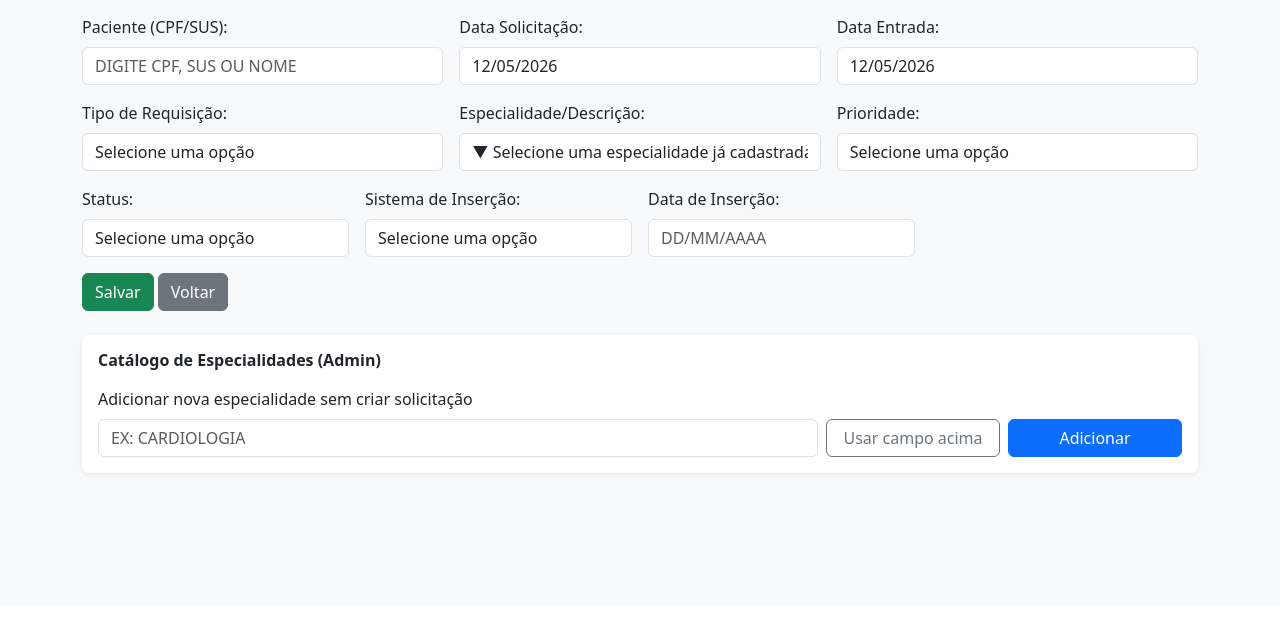
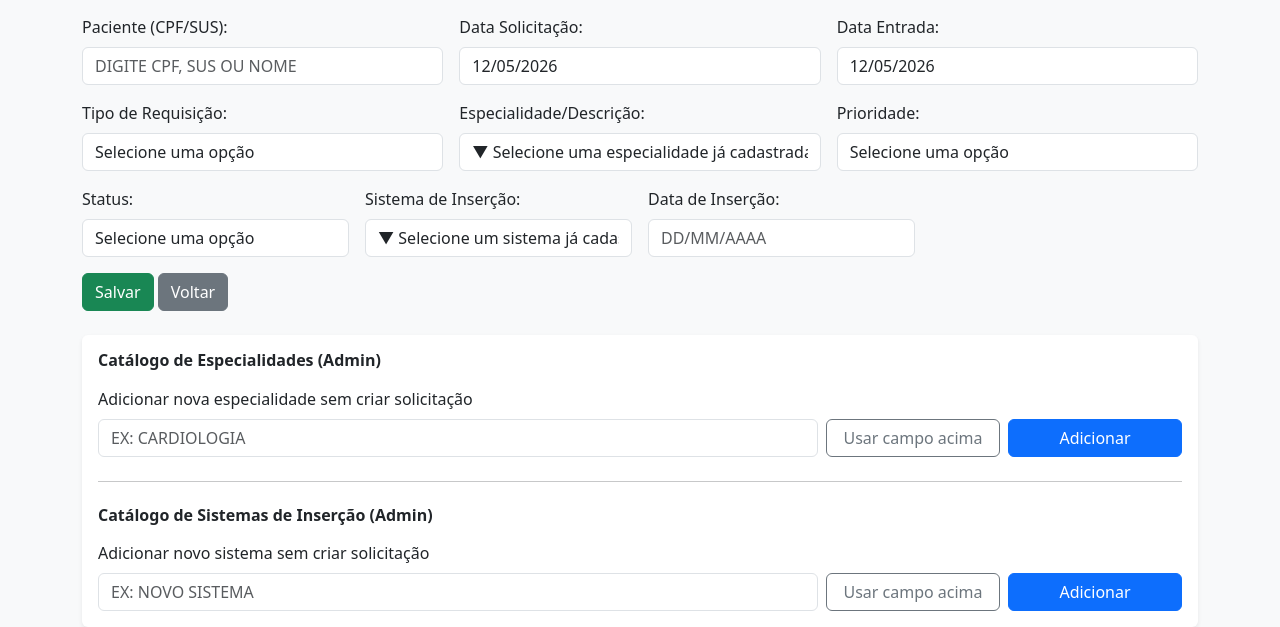
Before and after one commit to diegorafa87/GestaoRegulacao, a Flask app: page /nova_solicitacao in a window 1280 px wide. Shown: the part 195-822 px from the top of the page. Before the commit the page ends 671 px from the top, so only its background shows below. Run offline with Flask 3, Linux system fonts and the light colour scheme; the visitor is signed in with stand-in values (Sample User, id 1); data that the repository does not hold is empty; some libraries are stand-ins or nearby versions.

Commit message:
feat: aplica catálogo dinâmico ao sistema de inserção

```diff
--- a/app.py
+++ b/app.py
@@ -691,6 +691,34 @@ def listar_especialidades():
     conn.close()
     return [r[0] for r in resultados if r and r[0]]
 
+SISTEMAS_INSERCAO_PADRAO = [
+    'COPIRN',
+    'REGULA RN',
+    'REGULA CIRURGIA',
+    'SISREG',
+    'SOLICITA LMEEC',
+    'SMS FERNANDO PEDROZA',
+    'CONVÊNIO',
+]
+
+def listar_sistemas_insercao():
+    conn = conectar()
+    c = conn.cursor()
+    c.execute(
+        '''
+        SELECT DISTINCT TRIM(valor) AS valor
+        FROM sugestao_solicitacao
+        WHERE tipo = 'sistema_insercao'
+          AND TRIM(valor) <> ''
+        ORDER BY valor
+        '''
+    )
+    resultados = c.fetchall()
+    conn.close()
+
+    catalogo = [r[0] for r in resultados if r and r[0]]
+    return sorted(set(SISTEMAS_INSERCAO_PADRAO + catalogo))
+
 @app.route('/')
 def index():
     return render_template('index.html')
@@ -1063,18 +1091,48 @@ def nova_solicitacao():
 
         if not paciente_id_resolvido:
             flash('Paciente não encontrado. Selecione um paciente válido pelo CPF, SUS ou nome.', 'warning')
-            return render_template('nova_solicitacao.html', especialidades=listar_especialidades())
+            return render_template(
+                'nova_solicitacao.html',
+                especialidades=listar_especialidades(),
+                sistemas_insercao=listar_sistemas_insercao(),
+            )
 
         if not especialidade:
             flash('Informe a especialidade/descrição da solicitação.', 'warning')
-            return render_template('nova_solicitacao.html', especialidades=listar_especialidades())
+            return render_template(
+                'nova_solicitacao.html',
+                especialidades=listar_especialidades(),
+                sistemas_insercao=listar_sistemas_insercao(),
+            )
+
+        if not sistema_insercao:
+            flash('Informe o sistema de inserção.', 'warning')
+            return render_template(
+                'nova_solicitacao.html',
+                especialidades=listar_especialidades(),
+                sistemas_insercao=listar_sistemas_insercao(),
+            )
 
         especialidades_catalogo = listar_especialidades()
         especialidade_existe_catalogo = especialidade in especialidades_catalogo
+        sistemas_catalogo = listar_sistemas_insercao()
+        sistema_existe_catalogo = sistema_insercao in sistemas_catalogo
 
         if not especialidade_existe_catalogo and not apenas_admin():
             flash('A criação de nova especialidade é permitida apenas para administradores. Selecione uma opção existente.', 'warning')
-            return render_template('nova_solicitacao.html', especialidades=especialidades_catalogo)
+            return render_template(
+                'nova_solicitacao.html',
+                especialidades=especialidades_catalogo,
+                sistemas_insercao=sistemas_catalogo,
+            )
+
+        if not sistema_existe_catalogo and not apenas_admin():
+            flash('A criação de novo sistema de inserção é permitida apenas para administradores. Selecione uma opção existente.', 'warning')
+            return render_template(
+                'nova_solicitacao.html',
+                especialidades=especialidades_catalogo,
+                sistemas_insercao=sistemas_catalogo,
+            )
 
         conn = conectar()
         c = conn.cursor()
@@ -1089,10 +1147,23 @@ def nova_solicitacao():
                 ''',
                 ('especialidade', especialidade)
             )
+        if apenas_admin() and not sistema_existe_catalogo:
+            c.execute(
+                '''
+                INSERT INTO sugestao_solicitacao (tipo, valor)
+                VALUES (%s, %s)
+                ON CONFLICT DO NOTHING
+                ''',
+                ('sistema_insercao', sistema_insercao)
+            )
         conn.commit()
         conn.close()
         return redirect(url_for('solicitacoes'))
-    return render_template('nova_solicitacao.html', especialidades=listar_especialidades())
+    return render_template(
+        'nova_solicitacao.html',
+        especialidades=listar_especialidades(),
+        sistemas_insercao=listar_sistemas_insercao(),
+    )
 
 @app.route('/admin/especialidades', methods=['POST'])
 @login_required_admin
@@ -1120,6 +1191,35 @@ def adicionar_especialidade_admin():
         flash('Especialidade adicionada com sucesso ao catálogo.', 'success')
     else:
         flash('Essa especialidade já existe no catálogo.', 'info')
+
+    return redirect(url_for('nova_solicitacao'))
+
+@app.route('/admin/sistemas-insercao', methods=['POST'])
+@login_required_admin
+def adicionar_sistema_insercao_admin():
+    sistema_insercao = request.form.get('sistema_insercao_novo', '').strip().upper()
+    if not sistema_insercao:
+        flash('Informe o sistema de inserção para adicionar ao catálogo.', 'warning')
+        return redirect(url_for('nova_solicitacao'))
+
+    conn = conectar()
+    c = conn.cursor()
+    c.execute(
+        '''
+        INSERT INTO sugestao_solicitacao (tipo, valor)
+        VALUES (%s, %s)
+        ON CONFLICT DO NOTHING
+        ''',
+        ('sistema_insercao', sistema_insercao)
+    )
+    inseriu = c.rowcount > 0
+    conn.commit()
+    conn.close()
+
+    if inseriu:
+        flash('Sistema de inserção adicionado com sucesso ao catálogo.', 'success')
+    else:
+        flash('Esse sistema de inserção já existe no catálogo.', 'info')
 
     return redirect(url_for('nova_solicitacao'))
 
--- a/templates/nova_solicitacao.html
+++ b/templates/nova_solicitacao.html
@@ -57,15 +57,11 @@
     </div>
     <div class="col-md-3">
         <label class="form-label">Sistema de Inserção:</label>
-        <select name="sistema_insercao" class="form-control" required>
-            <option value="">Selecione uma opção</option>
-            <option value="COPIRN">Copirn</option>
-            <option value="REGULA RN">Regula RN</option>
-            <option value="REGULA CIRURGIA">Regula Cirurgia</option>
-            <option value="SISREG">Sisreg</option>
-            <option value="SOLICITA LMEEC">Solicita LMEEC</option>
-            <option value="SMS FERNANDO PEDROZA">SMS Fernando Pedroza</option>
-            <option value="CONVÊNIO">Convênio</option>
+        <select id="sistema_insercao_select" name="sistema_insercao" class="form-control" required>
+            <option value="">▼ Selecione um sistema já cadastrado</option>
+            {% for item in sistemas_insercao %}
+            <option value="{{ item }}">{{ item }}</option>
+            {% endfor %}
         </select>
     </div>
     <div class="col-md-3">
@@ -92,6 +88,20 @@
                 <button type="submit" class="btn btn-primary w-50">Adicionar</button>
             </div>
         </form>
+
+        <hr class="my-4">
+
+        <h6 class="fw-semibold mb-3">Catálogo de Sistemas de Inserção (Admin)</h6>
+        <form method="post" action="{{ url_for('adicionar_sistema_insercao_admin') }}" class="row g-2 align-items-end">
+            <div class="col-md-8">
+                <label class="form-label">Adicionar novo sistema sem criar solicitação</label>
+                <input id="sistema_insercao_novo_admin" name="sistema_insercao_novo" class="form-control" placeholder="Ex: NOVO SISTEMA" required>
+            </div>
+            <div class="col-md-4 d-flex gap-2">
+                <button type="button" id="btnCopiarSistemaAtual" class="btn btn-outline-secondary w-50">Usar campo acima</button>
+                <button type="submit" class="btn btn-primary w-50">Adicionar</button>
+            </div>
+        </form>
     </div>
 </div>
 {% endif %}
@@ -102,8 +112,11 @@
     const listaSugestoes = document.getElementById('pacientes-sugestoes');
     const infoPaciente = document.getElementById('paciente-info');
     const seletorEspecialidade = document.getElementById('especialidade_select');
+    const seletorSistemaInsercao = document.getElementById('sistema_insercao_select');
     const campoEspecialidadeNovaAdmin = document.getElementById('especialidade_nova_admin');
+    const campoSistemaInsercaoNovoAdmin = document.getElementById('sistema_insercao_novo_admin');
     const btnCopiarEspecialidadeAtual = document.getElementById('btnCopiarEspecialidadeAtual');
+    const btnCopiarSistemaAtual = document.getElementById('btnCopiarSistemaAtual');
     let debounceTimer;
 
     function somenteDigitos(valor) {
@@ -204,6 +217,16 @@
         });
     }
 
+    if (btnCopiarSistemaAtual && campoSistemaInsercaoNovoAdmin && seletorSistemaInsercao) {
+        btnCopiarSistemaAtual.addEventListener('click', () => {
+            const valorAtual = seletorSistemaInsercao.value.trim();
+            if (!valorAtual) return;
+            campoSistemaInsercaoNovoAdmin.value = valorAtual;
+            campoSistemaInsercaoNovoAdmin.dispatchEvent(new Event('input', { bubbles: true }));
+            campoSistemaInsercaoNovoAdmin.focus();
+        });
+    }
+
     // Preenchimento automático de datas
     function obterDataAtual() {
         const hoje = new Date();
```
